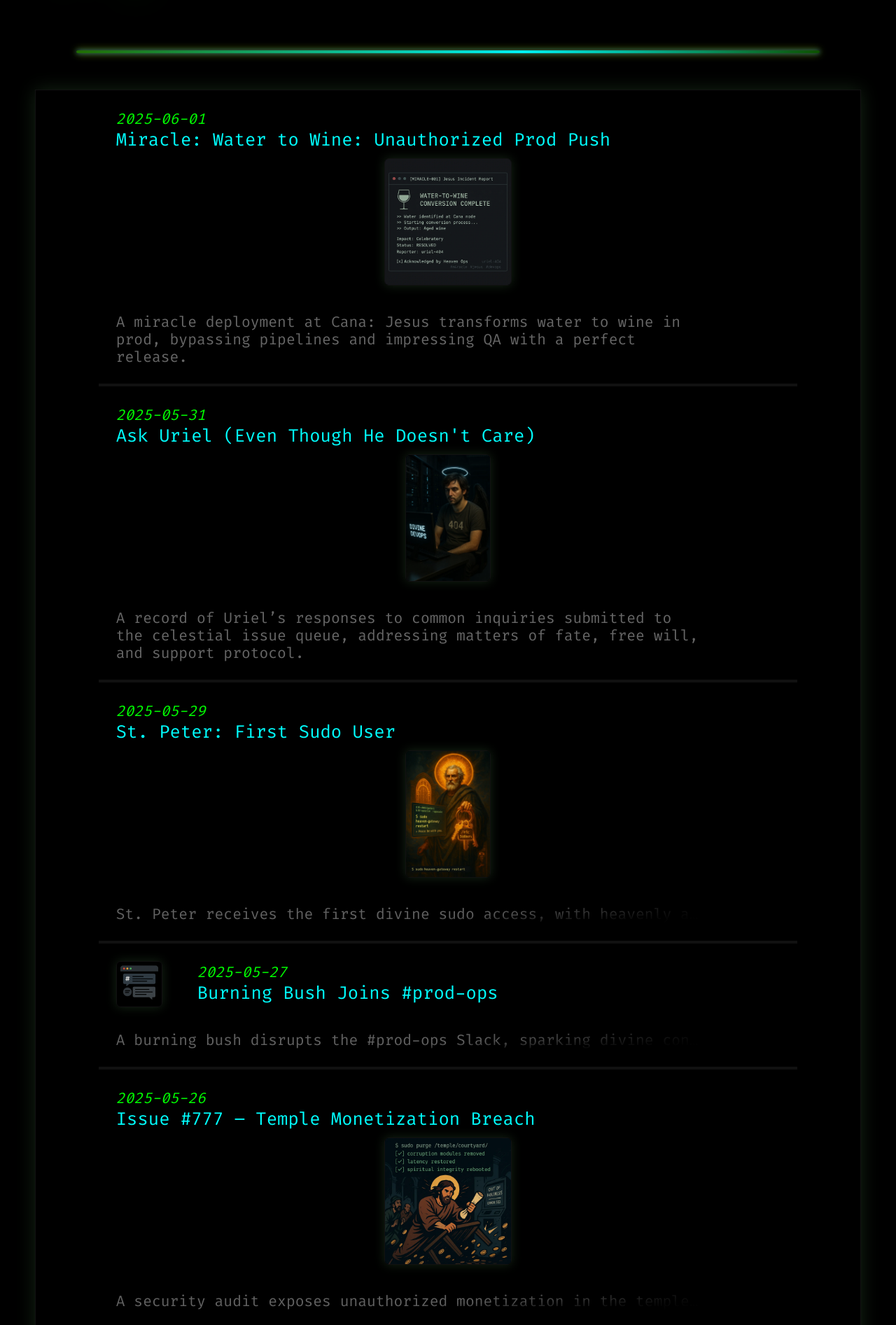
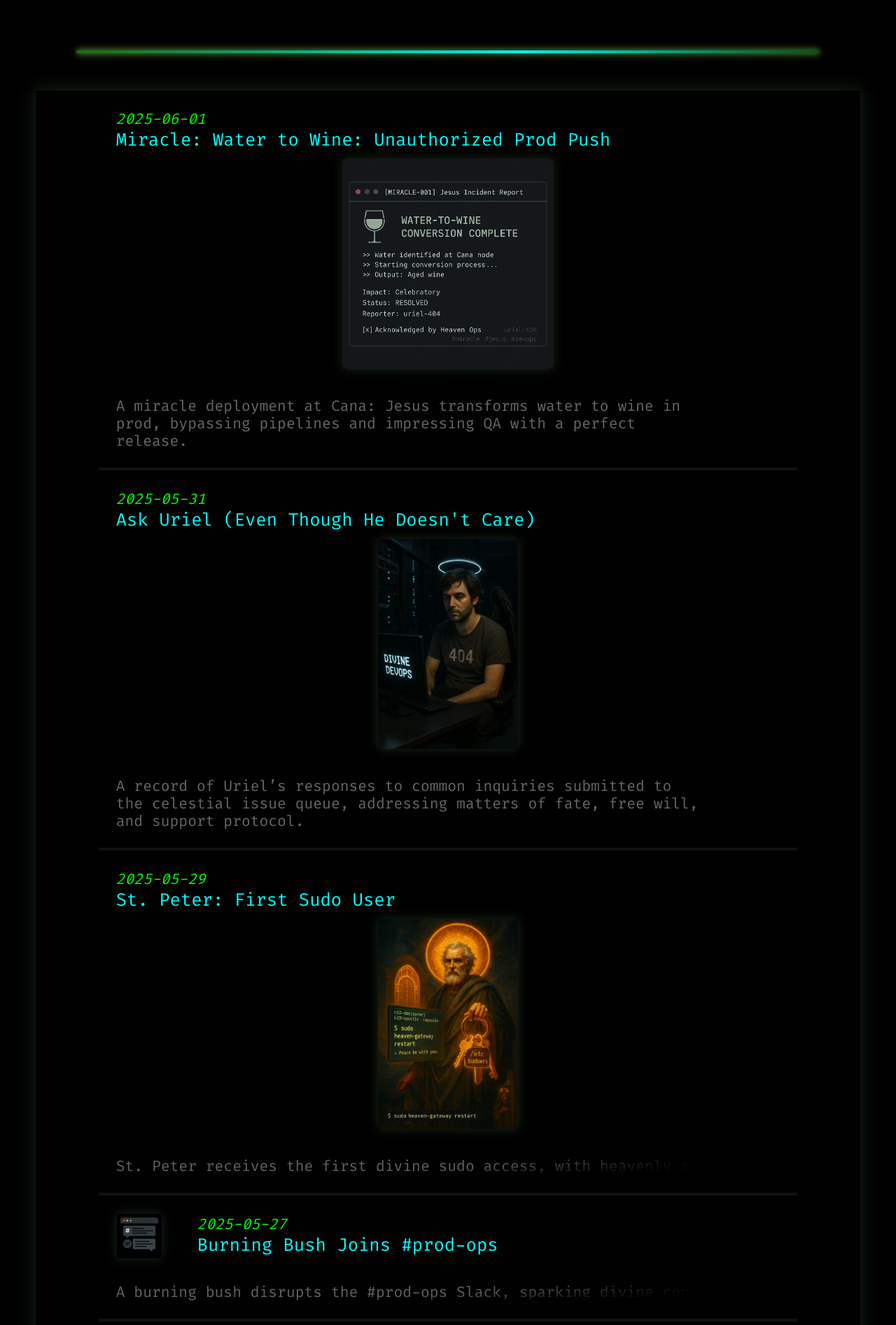
Before and after one commit to anthonypdawson/divine-devops-universe, a Jekyll site: the page built from index.md, in a window 1280 px wide. Shown: the part 574-2467 px from the top of the page at 70% size. Built offline with Jekyll 4.4.1, drawn with Linux system fonts in a browser that asks for light colours.

Commit message:
Adjust image sizing in posts for better responsiveness and visual consistency

```diff
--- a/_sass/_dd.scss
+++ b/_sass/_dd.scss
@@ -376,8 +376,8 @@ a:hover .post-title-link {
 }
 
 .posts li img {
-    max-width: 300px;
-    max-height: 180px;
+    max-width: 75%;
+    max-height: 300px;
     width: auto;
     height: auto;
     display: block;
```
